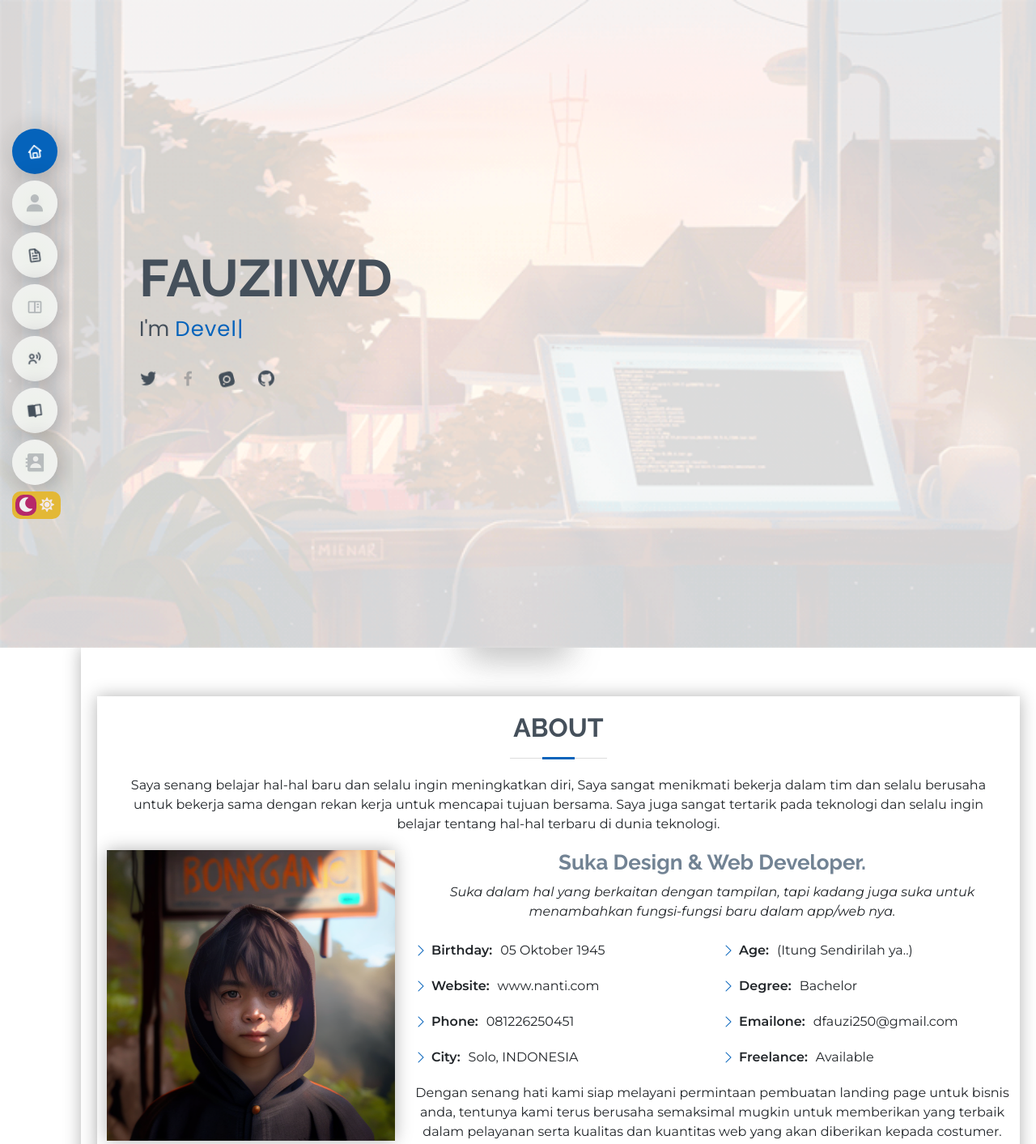
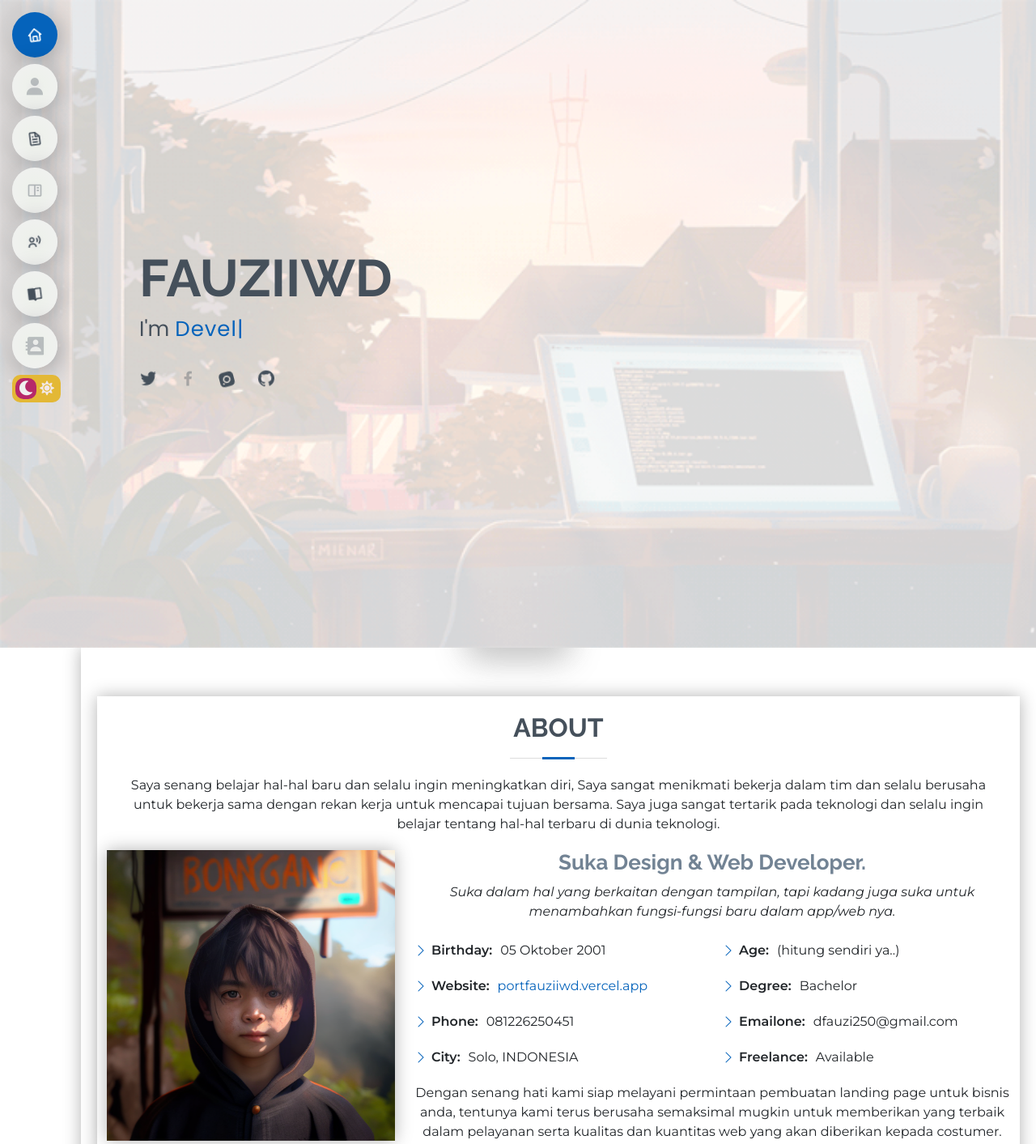
Before and after one commit to Fauziwd/My-Portfolio-Redesign, a plain HTML site: page index.html in a window 1280 px wide. Shown: the top 1413 px of the page at 81% size. Drawn offline with Linux system fonts and the light colour scheme.

Commit message:
perubahan pada (sidebar, link web)

```diff
--- a/index.html
+++ b/index.html
@@ -60,7 +60,7 @@
   <!-- <button type="button" class="mobile-nav-toggle d-xl-none"><i class="bi bi-list mobile-nav-toggle"></i></button> -->
   <i class="bi bi-list mobile-nav-toggle d-lg-none"></i>
   <!-- ======= Header ======= -->
-  <header id="header" class="d-flex flex-column justify-content-center">
+  <header id="header" class="d-flex flex-column">
 
 
     <nav id="navbar" class="navbar nav-menu">
@@ -128,15 +128,15 @@
             <div class="row">
               <div class="col-lg-6">
                 <ul>
-                  <li><i class="bi bi-chevron-right"></i> <strong>Birthday:</strong> <span>05 Oktober 1945</span></li>
-                  <li><i class="bi bi-chevron-right"></i> <strong>Website:</strong> <span>www.nanti.com</span></li>
+                  <li><i class="bi bi-chevron-right"></i> <strong>Birthday:</strong> <span>05 Oktober 2001</span></li>
+                  <li><i class="bi bi-chevron-right"></i> <strong>Website:</strong> <a href="http://portfauziiwd.vercel.app/">portfauziiwd.vercel.app</a></li>
                   <li><i class="bi bi-chevron-right"></i> <strong>Phone:</strong> <span>081226250451</span></li>
                   <li><i class="bi bi-chevron-right"></i> <strong>City:</strong> <span>Solo, INDONESIA</span></li>
                 </ul>
               </div>
               <div class="col-lg-6">
                 <ul>
-                  <li><i class="bi bi-chevron-right"></i> <strong>Age:</strong> <span>(Itung Sendirilah ya..)</span></li>
+                  <li><i class="bi bi-chevron-right"></i> <strong>Age:</strong> <span>(hitung sendiri ya..)</span></li>
                   <li><i class="bi bi-chevron-right"></i> <strong>Degree:</strong> <span>Bachelor</span></li>
                   <li><i class="bi bi-chevron-right"></i> <strong>Emailone:</strong> <span>dfauzi250@gmail.com</span></li>
                   <li><i class="bi bi-chevron-right"></i> <strong>Freelance:</strong> <span>Available</span></li>
```
